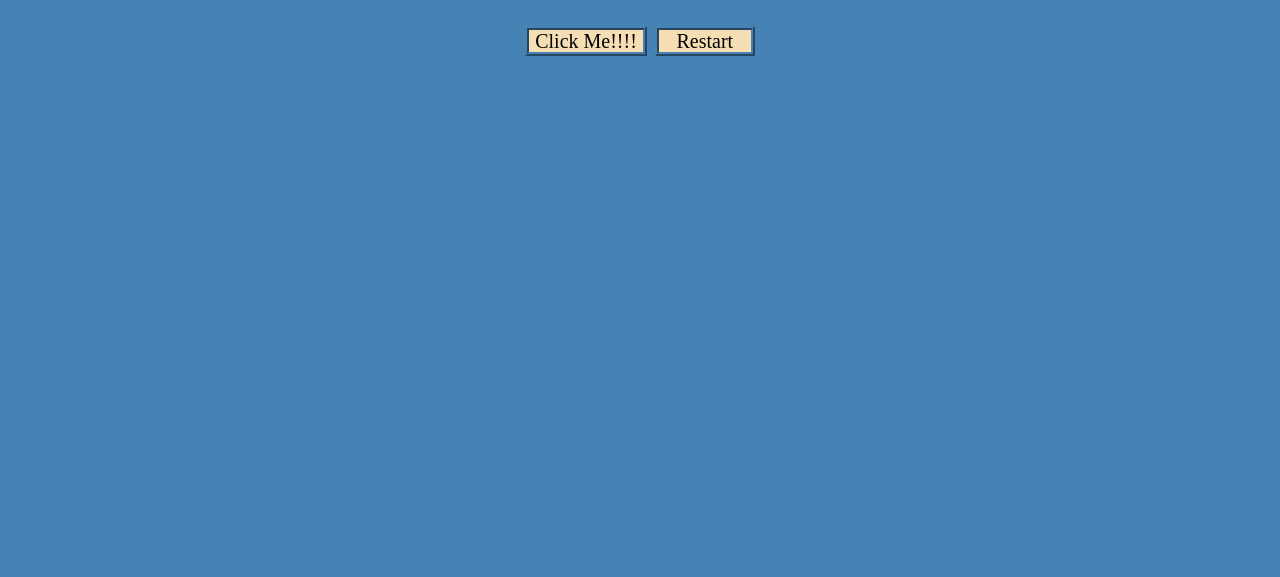
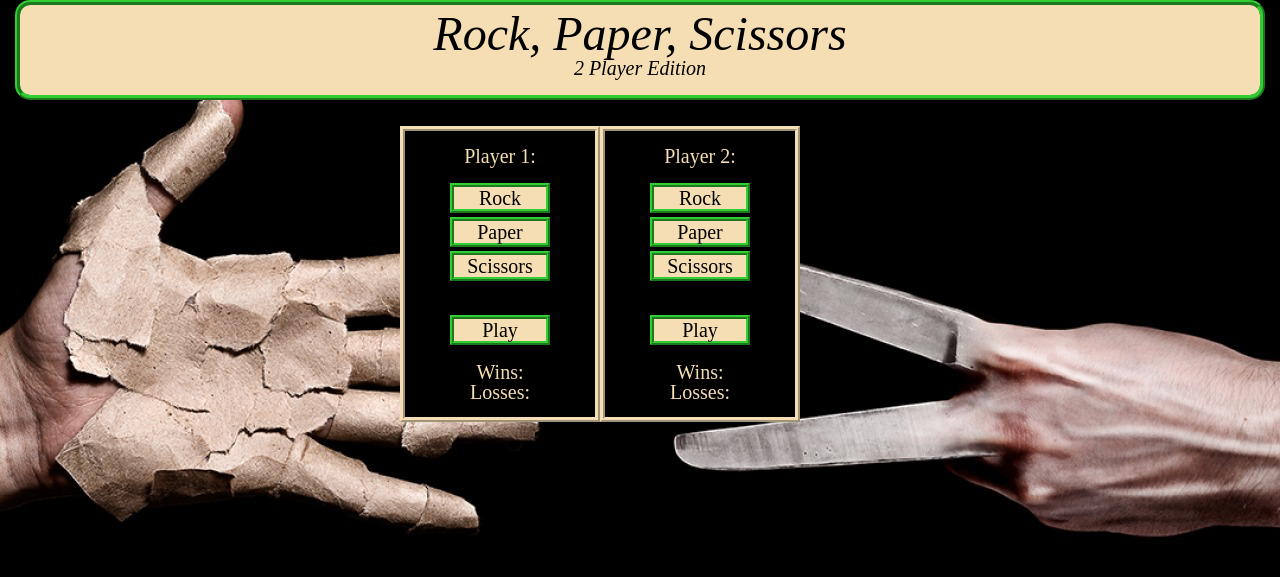
Before and after one commit to JRiepe/RPS-Multiplayer, a PHP site: page / in a window 1280 px wide. Shown: the top 577 px of the page. Run offline with PHP 8.4, Linux system fonts and the light colour scheme; some libraries are stand-ins or nearby versions.

Commit message:
css styling

```diff
--- a/assets/css/style.css
+++ b/assets/css/style.css
@@ -2,10 +2,10 @@
 
 
 html 		{
-	background-color: steelblue;
-	/* background-image: url("../images/staircase.png"); */
+	background-color: black;
+	background-image: url("../images/rpswallpaper.png");
 	background-repeat: no-repeat;
-	background-size: auto;
+	background-size: 100%;
 
 } /* end html */
 
@@ -13,36 +13,39 @@
 .container 	{
 	position: relative;
 	margin: 0 auto;
-	margin-top: 100px;
-	width: 75%;
-	height: 75%;
-	background-color: black;
+	/* margin-top: 100px; */
+	width: auto;
+
+	background-color: transparent;
 	float: none;
-	/* min-height: 100%; */
-	/* height: auto !important; */
-	/* height: 100%; */
+
+	height: auto !important; */
+
 	border-style: ridge;
-	border-width: 4px;
-	border-color: wheat;
-
+	border-width: 0px;
+	border-color: black;
+	text-align: center;
+	overflow: auto;
 
 }	/* end .container */
 
 header 		{
 
-	/* height: 50px; */
-	/* width: auto; */
-	position: static;
+	min-height: 100px;
+	padding-top: 5px;
+
+	position: relative;
 	float: none;
 	text-align: center;
 	font-size: 300%;
 	font-style: italic;
-	background-color: black;
-	color: limegreen;
-	border-style: solid;
-	border-width: 2px;
-	border-color: transparent;
-	height: 60px;
+	background-color: wheat;
+	color: inherit;
+	border-style: ridge;
+	border-width: 5px;
+	border-radius: 15px;
+	border-color: limegreen;
+
 	overflow: auto;
 
 }	/* end header */
@@ -52,20 +55,28 @@
 body 		{
 	background-color: transparent;
     width: auto;
-	margin: 0px auto; /* Centers whole page dammit */
+    height: auto;
+	margin: 0 auto; /* Centers whole page dammit */
 	padding: 0px;
-	height: 100%;
-	color: steelblue;
+	height: auto;
+	color: black;
 	border-width: 0px;
 	text-align: center;
 
 }	/* end body */
 
 
-h1			{
-font-family: 'Times new roman', serif;
-font-size: 24px;
-color: steelblue;
+h1, h3		{
+	font-family: 'Times new roman', serif;
+	font-size: 20px;
+	color: wheat;
+
+}
+
+h2 {
+	font-family: 'Times new roman', serif;
+	font-size: 20px;
+	color: black !important;
 
 }
 
@@ -86,14 +97,71 @@
 	height: 30px;
 	font-size: 20px;
 	border-style: ridge;
-	border-color: steelblue;
+	border-color: limegreen;
 	border-width: 4px;
 	background-color: wheat;
 
 }
 
+#playerBox {
 
+	position: relative;
+	float: none;
+	padding: 10px;
+	max-width: 500px;
+	height: auto;
+	margin-left: auto;
+	margin-right: auto;
+	background-color: transparent;
+	border-style: ridge;
+	border-color: wheat;
+	color: wheat;
+	border-width: 0px;
+	font-size: 15px;
+	overflow: auto;
+	text-align: center;
 
+}	/* end #player1 */
+
+#player1 {
+	position: relative;
+	float: left;
+	padding: 0px;
+	width: 200px;
+	height: auto;
+	margin-left: auto;
+	margin-right: auto;
+	background-color: black;
+	border-style: ridge;
+	border-color: wheat;
+	color: wheat;
+	border-width: 5px;
+
+	font-size: 15px;
+	overflow: auto;
+	text-align: center;
+
+}	/* end #player1 */
+
+#player2 {
+	position: relative;
+	float: left;
+	padding: 0px;
+	width: 200px;
+	height: auto;
+	margin-left: auto;
+	margin-right: auto;
+	background-color: black;
+	border-style: ridge;
+	border-color: wheat;
+	color: wheat;
+	border-width: 5px;
+
+	font-size: 15px;
+	overflow: auto;
+	text-align: center;
+
+}	/* end #player2 */
 
 input	{
 	width: 150px;
@@ -139,8 +207,28 @@
 
 button:hover, #addAnimal:hover {
 
-	background-color: steelblue;
-	color: wheat;
+	background-color: limegreen;
+	border-color: wheat;
 
 
 }
+
+
+@media only screen and (max-width: 400px)
+
+
+	{
+
+		.container 	{
+			width: 300px;
+					}
+
+
+		body 		{
+			width: 300px;
+					}
+
+		#player1, #player2 {
+			margin-left: 30px;
+		}
+	}
--- a/index.html
+++ b/index.html
@@ -2,7 +2,7 @@
 <html lang="en">
 <head>
 	<meta charset="UTF-8">
-	<title>CountDown Button with Firebase!</title>
+	<title>Rock, Paper, Scissors. 2 Player edition</title>
 	<!-- Link to Bootstrap -->
 	<link rel="stylesheet" href="https://maxcdn.bootstrapcdn.com/bootstrap/3.3.6/css/bootstrap.min.css" integrity="sha384-1q8mTJOASx8j1Au+a5WDVnPi2lkFfwwEAa8hDDdjZlpLegxhjVME1fgjWPGmkzs7" crossorigin="anonymous">
 
@@ -22,12 +22,46 @@
 
 <body>
 
-	<h1>Only <span id="clickValue"></span> clicks to go!!</h1>
-	<button id="clickButton">Click Me!!!!</button>
-	<button id="restartButton">Restart</button>
 
+		<div class="container">
+			<!-- <div class="jumbotron"> -->
+			<header>Rock, Paper, Scissors<br><h2>2 Player Edition</h2></header><br>
 
+			<!-- </div> --> <!-- end jumbotron div -->
+			<div id="playerBox">
+					<div id="player1">
+							<br>
+							<h1>Player 1: </h1>
+							<br>
+							<button id="rockButton">Rock</button><br>
+							<button id="paperButton">Paper</button><br>
+							<button id="scissorsButton">Scissors</button><br><br><br>
+							<button id="clickButton">Play</button>
+							<br>
+							<br>
+							<h3>Wins:   <span id="wins"></span></h3>
+							<h3>Losses: <span id="losses"></span></h3>
+							<br>
+					</div> <!-- end player1 div -->
 
+					<div id="player2">
+							<br>
+							<h1>Player 2: </h1>
+							<br>
+							<button id="rockButton">Rock</button><br>
+							<button id="paperButton">Paper</button><br>
+							<button id="scissorsButton">Scissors</button><br><br><br>
+							<button id="clickButton">Play</button>
+							<br>
+							<br>
+							<h3>Wins:   <span id="wins"></span></h3>
+							<h3>Losses: <span id="losses"></span></h3>
+							<br>
+					</div> <!-- end player2 div -->
+
+			</div> <!-- end playerBox -->
+
+		</div> <!-- end container div -->
 
 </body>
 </html>
```
Also changed, not shown: assets/images/rpswallpaper.jpg (added), assets/images/rpswallpaper.png (added), 1 other file.
